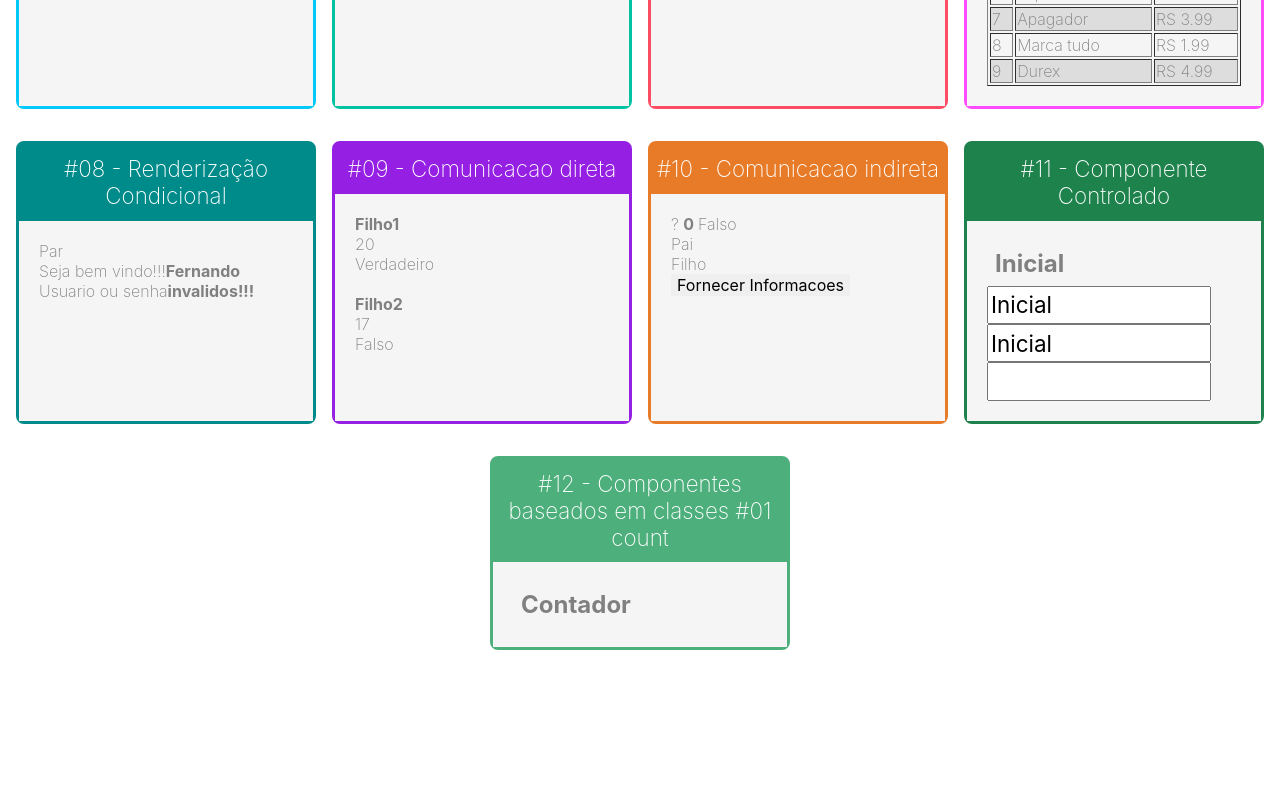
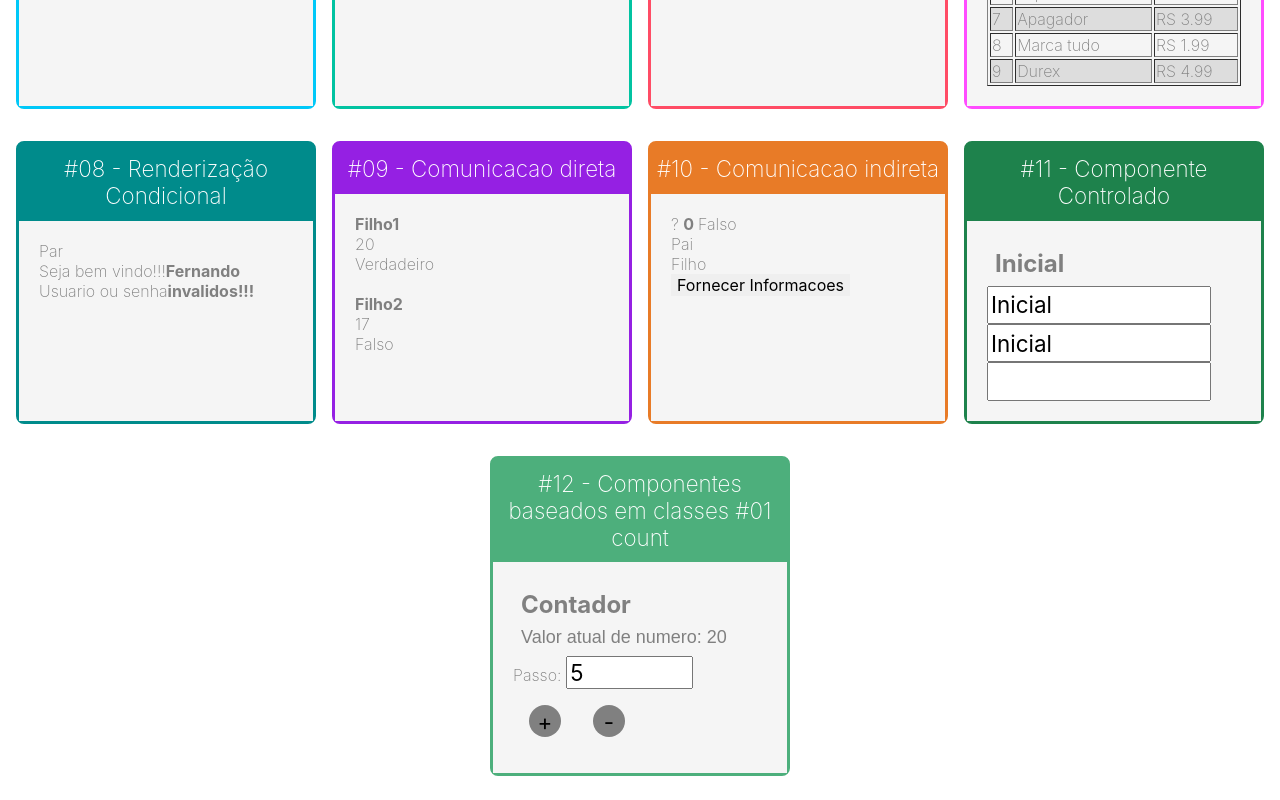
Before and after one commit to mrcomputer2018/primeiro, a React (Create React App) app: page / in a window 1280 px wide. Shown: the part 678-1478 px from the top of the page. Before the commit the page ends 1352 px from the top, so only its background shows below. Built offline with nearby package versions, Linux system fonts and the light colour scheme.

Commit message:
Componentes baseados em classes #01 count

```diff
--- a/src/app.jsx
+++ b/src/app.jsx
@@ -82,7 +82,7 @@ function App(props) {
                 </Card>
 
                 <Card titulo="#12 - Componentes baseados em classes #01 count"  color="#4daf7c">
-                    <Contador />
+                    <Contador numeroInicial={20}/>
                 </Card>
             </div>
         </div>
--- /dev/null
+++ b/src/components/contador/Contador.css
@@ -0,0 +1,14 @@
+.contador input{
+    font-size: 1.4rem;
+    width: 50%;
+    margin-left: 0.3rem;
+}
+
+.contador button{
+    height: 2rem;
+    width: 2rem;
+    border-radius: 50%;
+    font-size: 1.4rem;
+    background-color: gray;
+    margin: 1rem;
+}
--- a/src/components/contador/Contador.jsx
+++ b/src/components/contador/Contador.jsx
@@ -1,10 +1,60 @@
 import React, { Component } from "react"
+import "./Contador.css"
 
 class Contador extends Component {
+    /* defimindo estado */
+    state = {
+        /* Iniciando o estado com o valor inicial */
+        numero: this.props.numeroInicial || 0,
+        /* Inicia com passoInicial se nao for forneecido comeca com 5 */
+        passo: this.props.passooInicial || 5,
+    }
+
+    /* constructor(props) {
+        super(props) {
+            this.state = { */
+        /* Iniciando o estado com o valor inicial */
+        /* numero: props.numeroInicial,
+            }
+        }
+    } */
+    inc = () => {
+        /* Alterando estadoo */
+        this.setState({
+            numero: this.state.numero + this.state.passo
+        })
+    }
+
+    dec = () => {
+        this.setState({
+            numero: this.state.numero - this.state.passo
+        })
+    }
+
+    setPasso = (evento) => {
+        this.setState({
+            /** + ppara converter para inteiro */
+            passo: +evento.target.value,
+        })
+    }
+
     render() {
         return(
-            <div>
+            <div className="contador">
                 <h2>Contador</h2>
+               {/*  this - aponta ´para instancia da classe */}
+                <p>Valor atual de numero: { this.state.numero} </p>
+                <div>
+                    <label htmlFor="passoInput">Passo:</label>
+                    <input
+                    id="passoInput"
+                    type="number"
+                    value={ this.state.passo }
+                    onChange={this.setPasso}
+                    />
+                </div>
+                <button onClick={this.inc}>+</button>
+                <button onClick={this.dec}>-</button>
             </div>
         )
     }
```
